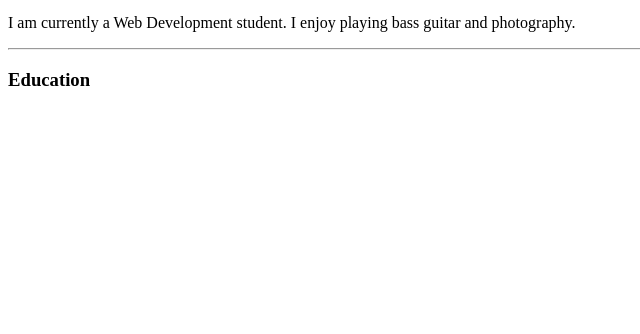
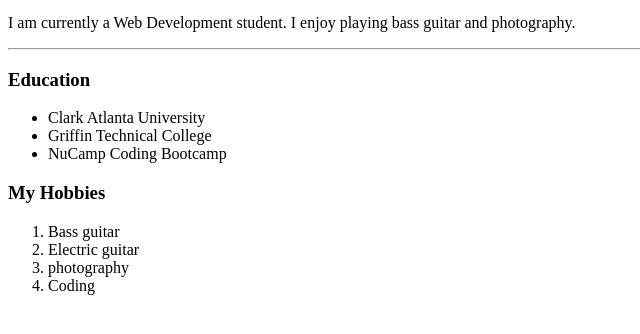
Before and after one commit to dirtdog792/web-development, a website: page index.html in a window 1280 px wide. Shown: the part 100-434 px from the top of the page, without its empty margins (0-640 px from the left). Drawn offline with Linux system fonts and the light colour scheme.

Commit message:
html lists update

```diff
--- a/index.html
+++ b/index.html
@@ -14,7 +14,18 @@
       photography.
     </p>
     <hr />
-
     <h3>Education</h3>
+    <ul>
+      <li>Clark Atlanta University</li>
+      <li>Griffin Technical College</li>
+      <li>NuCamp Coding Bootcamp</li>
+    </ul>
+    <h3>My Hobbies</h3>
+    <ol>
+      <li>Bass guitar</li>
+      <li>Electric guitar</li>
+      <li>photography</li>
+      <li>Coding</li>
+    </ol>
   </body>
 </html>
```
